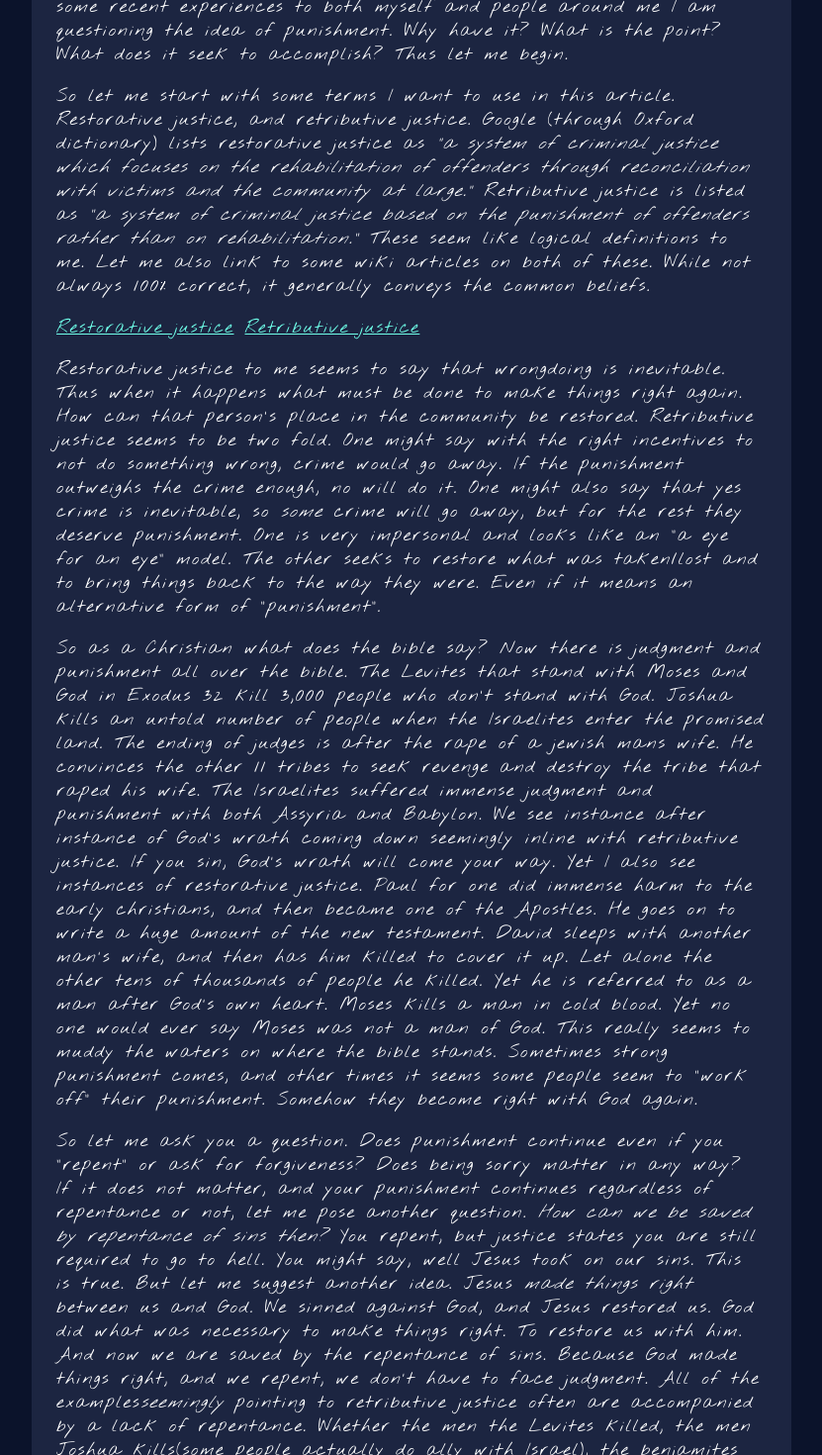
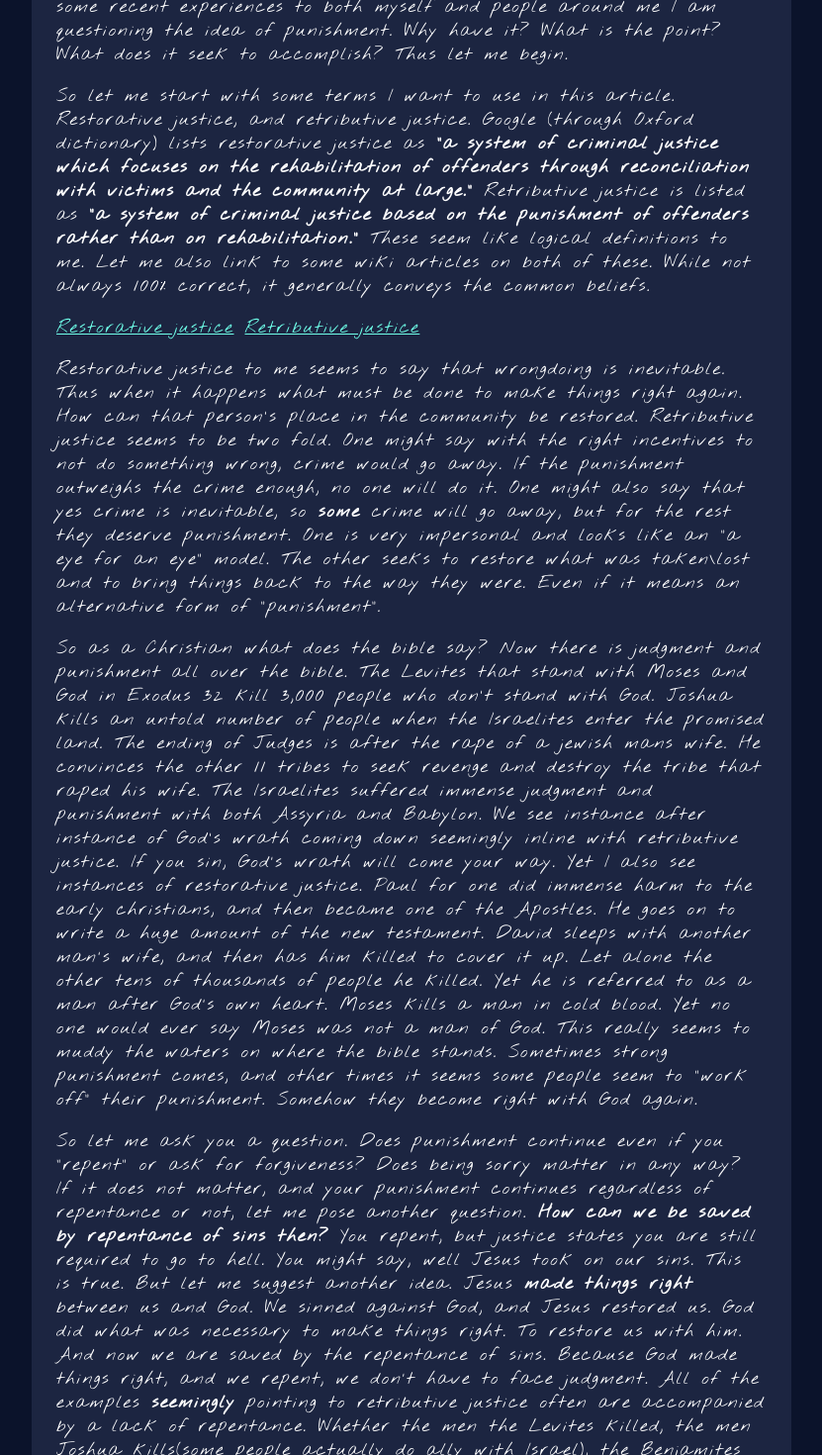
Before and after one commit to bmansk8/barron-blog, a Next.js app: page /posts/articles/general/article_repentanceAndPunishment in a window 1280 px wide. Shown: the part 1240-2710 px from the top of the page at 99% size, without its empty margins (224-1055 px from the left). Built offline with nearby package versions, Linux system fonts and the light colour scheme; a web font is replaced by a local one.

Commit message:
Update article_repentanceAndPunishment.jsx

```diff
--- a/pages/posts/articles/general/article_repentanceAndPunishment.jsx
+++ b/pages/posts/articles/general/article_repentanceAndPunishment.jsx
@@ -23,7 +23,7 @@ export default function Article_repentanceAndPunishment(params) {
                 that an apology is often required. It is also interesting to me
                 that with more small-scale conflicts, punishment often ends
                 after an apology. If there was even any punishment at all.{' '}
-                <em>Why is this the case</em>?
+                <b>Why is this the case</b>?
             </p>
             <p>
                 So I am christian if you did not know that. I will not go into
@@ -59,16 +59,16 @@ export default function Article_repentanceAndPunishment(params) {
                 So let me start with some terms I want to use in this article.
                 Restorative justice, and retributive justice. Google (through
                 Oxford dictionary) lists restorative justice as{' '}
-                <em>
+                <b>
                     ”a system of criminal justice which focuses on the
                     rehabilitation of offenders through reconciliation with
                     victims and the community at large.”
-                </em>{' '}
+                </b>{' '}
                 Retributive justice is listed as{' '}
-                <em>
+                <b>
                     “a system of criminal justice based on the punishment of
                     offenders rather than on rehabilitation.”{' '}
-                </em>
+                </b>
                 These seem like logical definitions to me. Let me also link to
                 some wiki articles on both of these. While not always 100%
                 correct, it generally conveys the common beliefs.
@@ -94,11 +94,11 @@ export default function Article_repentanceAndPunishment(params) {
                 things right again. How can that person's place in the community
                 be restored. Retributive justice seems to be two fold. One might
                 say with the right incentives to not do something wrong, crime
-                would go away. If the punishment outweighs the crime enough, no
+                would go away. If the punishment outweighs the crime enough, no one
                 will do it. One might also say that yes crime is inevitable, so{' '}
-                <em>some</em> crime will go away, but for the rest they deserve
+                <b>some</b> crime will go away, but for the rest they deserve
                 punishment. One is very impersonal and looks like an “a eye for
-                an eye” model. The other seeks to restore what was taken/lost
+                an eye” model. The other seeks to restore what was taken\lost
                 and to bring things back to the way they were. Even if it means
                 an alternative form of “punishment”.
             </p>
@@ -107,7 +107,7 @@ export default function Article_repentanceAndPunishment(params) {
                 and punishment all over the bible. The Levites that stand with
                 Moses and God in Exodus 32 kill 3,000 people who don’t stand
                 with God. Joshua kills an untold number of people when the
-                Israelites enter the promised land. The ending of judges is
+                Israelites enter the promised land. The ending of Judges is
                 after the rape of a jewish mans wife. He convinces the other 11
                 tribes to seek revenge and destroy the tribe that raped his
                 wife. The Israelites suffered immense judgment and punishment
@@ -132,19 +132,19 @@ export default function Article_repentanceAndPunishment(params) {
                 you “repent” or ask for forgiveness? Does being sorry matter in
                 any way? If it does not matter, and your punishment continues
                 regardless of repentance or not, let me pose another question.{' '}
-                <em>How can we be saved by repentance of sins then?</em> You
+                <b>How can we be saved by repentance of sins then?</b> You
                 repent, but justice states you are still required to go to hell.
                 You might say, well Jesus took on our sins. This is true. But
-                let me suggest another idea. Jesus <em>made things right </em>
+                let me suggest another idea. Jesus <b>made things right </b>
                 between us and God. We sinned against God, and Jesus restored
                 us. God did what was necessary to make things right. To restore
                 us with him. And now we are saved by the repentance of sins.
                 Because God made things right, and we repent, we don’t have to
-                face judgment. All of the examples
-                <em>seemingly</em> pointing to retributive justice often are
+                face judgment. All of the examples{' '}
+                <b>seemingly</b> pointing to retributive justice often are
                 accompanied by a lack of repentance. Whether the men the Levites
                 killed, the men Joshua kills(some people actually do ally with
-                Israel), the benjamites from Judges are later restored, and the
+                Israel), the Benjamites from Judges are later restored, and the
                 Assryian and Babylonian captivity is always presented with
                 Israel’s idol worship and a lack of returning to God. God is
                 long suffering so none might perish. He gave all these groups a
@@ -170,7 +170,7 @@ export default function Article_repentanceAndPunishment(params) {
                 Through repentance. Through believing in Christ and admitting
                 our need for him. Through our faith in him. I am not downplaying
                 that Christ took on punishment for us, but it was so things
-                might be made right. Christ made it so anyone <em>can be</em>{' '}
+                might be made right. Christ made it so anyone <b>can be</b>{' '}
                 made right with God. To go even further. If retributive justice
                 was the model, Christ took all our punishment, and nothing is
                 required of us. Everyone is saved regardless of faith or
@@ -195,7 +195,7 @@ export default function Article_repentanceAndPunishment(params) {
                 To make things right requires our death. Sin is that great.
                 Death is the only way to make things right with us and God. Yet
                 God has a solution. Genesis 15 paints this amazing picture. God
-                and Abrham make a covenant and determine what must be done to
+                and Abraham make a covenant and determine what must be done to
                 make things right if it is broken. Death is the deal. Abraham
                 does not complete the covenant because he knows he will fail God
                 and die. He simply sits and waits. He recognizes he alone cannot
@@ -206,7 +206,7 @@ export default function Article_repentanceAndPunishment(params) {
                 taking up our end of this covenant. We have all failed, yet God
                 made us right with him through the death of Christ. That's why
                 if we have faith in Christ we are saved. This gives us the{' '}
-                <em>option</em> of being right with God. Repenting of sins and
+                <b>option</b> of being right with God. Repenting of sins and
                 having faith in Christ is accepting that gift. This also solves
                 the universalism problem we stated earlier.
             </p>
@@ -217,8 +217,8 @@ export default function Article_repentanceAndPunishment(params) {
                 leave it up to God. Paul in Romans 12 quotes Deuteronomy telling
                 us to leave revenge to God. Only God is just enough to dish out
                 the right punishment. Seek after restoration. 2 Corinthians
-                2:5-11 clues us into that once repentance is achieved we are
-                REQUIRED to bring that person back into the fold. Whatever
+                2:5-11 clues us into that once repentance is achieved we are{' '}
+                <b>required</b> to bring that person back into the fold. Whatever
                 punishment was being inflicted is to stop. God did that for us,
                 so we must also operate under restorative justice. As Jesus says
                 in Matthew 18, not just 7 but 77 times. Complete and utter
@@ -229,7 +229,7 @@ export default function Article_repentanceAndPunishment(params) {
                 Now if you read into 2 Corinthians you might find that the
                 church does have some disciplinary roles. This man from 2
                 Corinthians was first kicked out in 1 Corinthians. To key things
-                there. One is that <em>he was a believer</em>
+                there. One is that <b>he was a believer</b>{' '}
                 refusing to repent. Second is that once repentance was achieved
                 his punishment ended. This tells me that we are allowed to give
                 discipline, but only for believers and only to bring about
```
